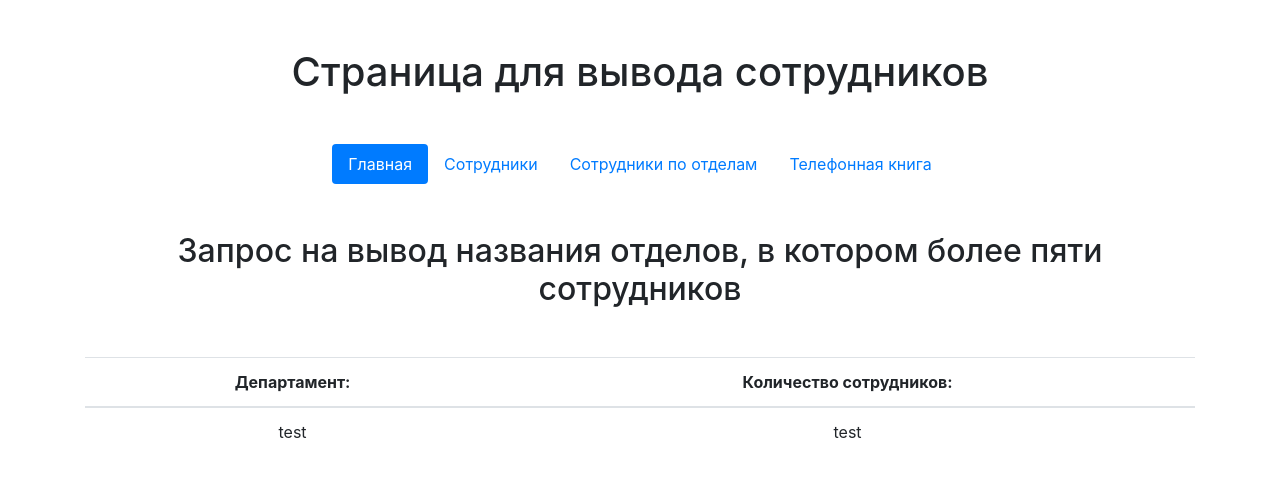
After one commit to nikolaykv/simple-environment, a PHP site: template data/application/views/task/worker.php in a window 1280 px wide. The commit adds this page. Shown: the top 477 px of the page. Run offline with PHP 8.4, Linux system fonts and the light colour scheme; the template is opened without the code that fills it, so the values that code supplies are empty.

Commit message:
Правка проекта под нужды ТЗ

```diff
--- a/data/application/core/Router.php
+++ b/data/application/core/Router.php
@@ -98,7 +98,7 @@ class Router
                 View::errorCode(404);
             }
         } else {
-            View::errorCode(404);
+           View::errorCode(404);
         }
     }
 }
--- a/data/application/migrations/drop_tables.php
+++ b/data/application/migrations/drop_department_table.php
@@ -3,5 +3,4 @@
 require "../libs/bootstrap.php";
 use Illuminate\Database\Capsule\Manager as Capsule;
 
-Capsule::schema()->drop('worker');
 Capsule::schema()->drop('department');
--- /dev/null
+++ b/data/application/migrations/drop_worker_tables.php
@@ -0,0 +1,6 @@
+<?php
+
+require "../libs/bootstrap.php";
+use Illuminate\Database\Capsule\Manager as Capsule;
+
+Capsule::schema()->drop('worker');
--- a/data/application/models/Tasks.php
+++ b/data/application/models/Task.php
@@ -4,7 +4,7 @@ namespace application\models;
 
 use application\core\Model;
 
-class Tasks extends Model
+class Task extends Model
 {
    // Опишите здесь какой-нибудь метод
 }
--- a/data/application/views/main/index.php
+++ b/data/application/views/main/index.php
@@ -12,13 +12,13 @@
             <a class="nav-link active" href="/">Главная</a>
         </li>
         <li class="nav-item">
-            <a class="nav-link" href="tasks/one-task">Первый таск</a>
+            <a class="nav-link" href="task/worker">Сотрудники</a>
         </li>
         <li class="nav-item">
-            <a class="nav-link" href="tasks/two-task">Второй таск</a>
+            <a class="nav-link" href="task/department">Сотрудники по отделам</a>
         </li>
         <li class="nav-item">
-            <a class="nav-link" href="telephone-directory">Задача с телефонным справочником</a>
+            <a class="nav-link" href="task/phone-directory">Телефонная книга</a>
         </li>
     </ul>
 </div>
--- a/data/application/views/main/telephone-directory.php
+++ /dev/null
@@ -1,3 +0,0 @@
-<h1 style="text-align: center; margin-top: 50px; font-weight: 2em;">
-    Страница для задачи по телефонному справочнику
-</h1>
--- /dev/null
+++ b/data/application/views/task/worker.php
@@ -0,0 +1,46 @@
+<h1 class="text-center mt-5 mb-5">
+    Страница для вывода сотрудников
+</h1>
+
+<!-- Навигация START -->
+<div class="container-fluid mb-5">
+    <ul class="nav nav justify-content-center nav-pills">
+        <li class="nav-item">
+            <a class="nav-link active" href="/">Главная</a>
+        </li>
+        <li class="nav-item">
+            <a class="nav-link" href="worker">Сотрудники</a>
+        </li>
+        <li class="nav-item">
+            <a class="nav-link" href="department">Сотрудники по отделам</a>
+        </li>
+        <li class="nav-item">
+            <a class="nav-link" href="phone-directory">Телефонная книга</a>
+        </li>
+    </ul>
+</div>
+<!-- Навигация END -->
+
+<div class="container">
+    <h2 class="mt-5 text-center mb-5">
+        Запрос на вывод названия отделов, в котором более пяти сотрудников
+    </h2>
+    <table class="table table-hover">
+        <thead>
+        <tr>
+            <th class="text-center">Департамент:</th>
+            <th class="text-center">Количество сотрудников:</th>
+        </tr>
+        </thead>
+        <tbody class="custom-tbody">
+        <tr>
+            <td class="text-center">
+                test
+            </td>
+            <td class="text-center">
+                test
+            </td>
+        </tr>
+        </tbody>
+    </table>
+</div>
--- a/data/application/views/tasks/one-task.php
+++ /dev/null
@@ -1,3 +0,0 @@
-<h1 style="text-align: center; margin-top: 50px; font-weight: 2em;">
-   Страница первого таска
-</h1>
--- a/data/application/views/tasks/two-task.php
+++ /dev/null
@@ -1,3 +0,0 @@
-<h1 style="text-align: center; margin-top: 50px; font-weight: 2em;">
-    Страница второго таска
-</h1>
```
Also changed, not shown: data/application/config/routes.php (+14 -13 lines), data/application/controllers/MainController.php (+10 -10 lines), data/application/controllers/TaskController.php (added, +32 -0 lines), data/application/controllers/TasksController.php (deleted, +0 -40 lines), data/application/views/task/department.php (added, +48 -0 lines), data/application/views/task/phone-directory.php (added, +30 -0 lines).
